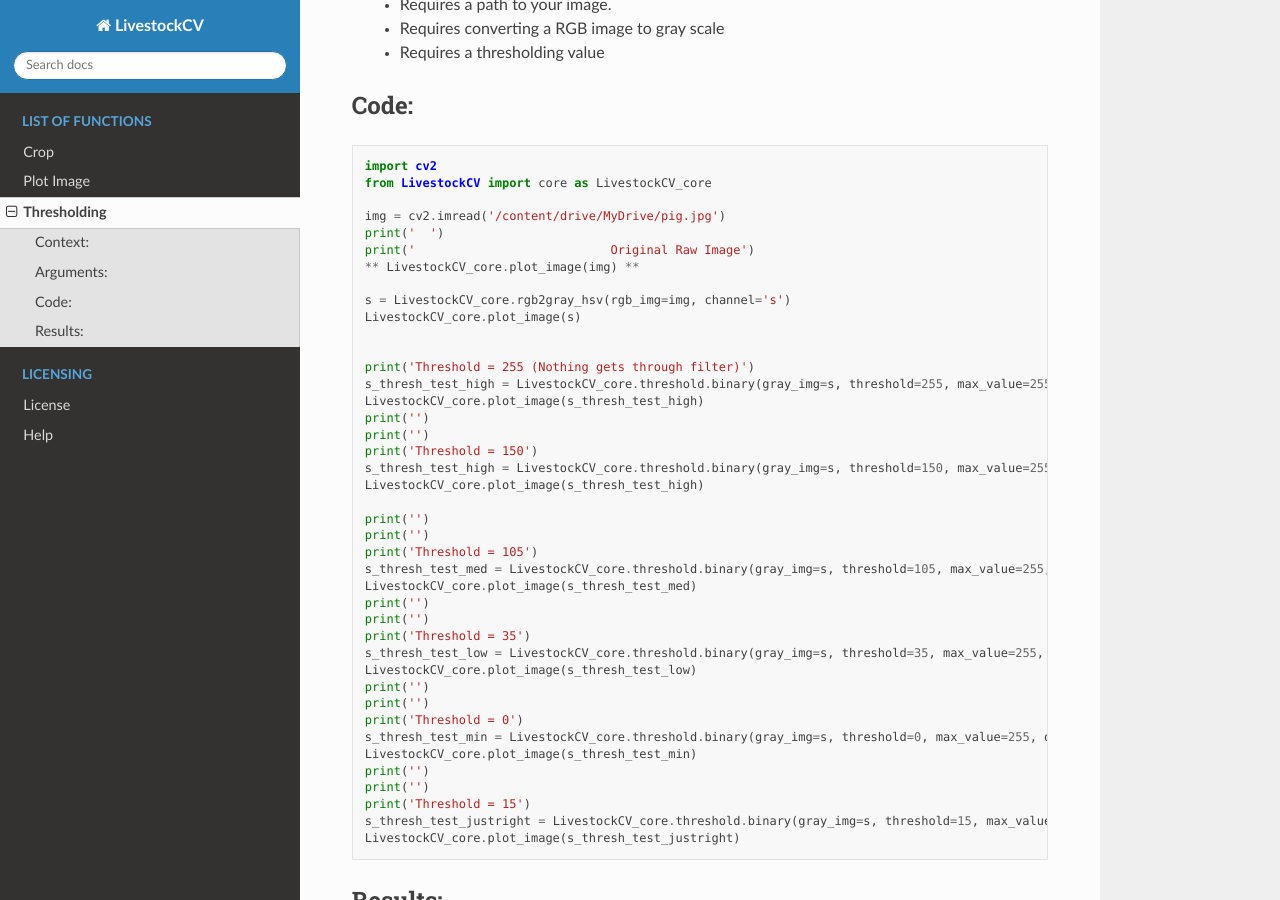
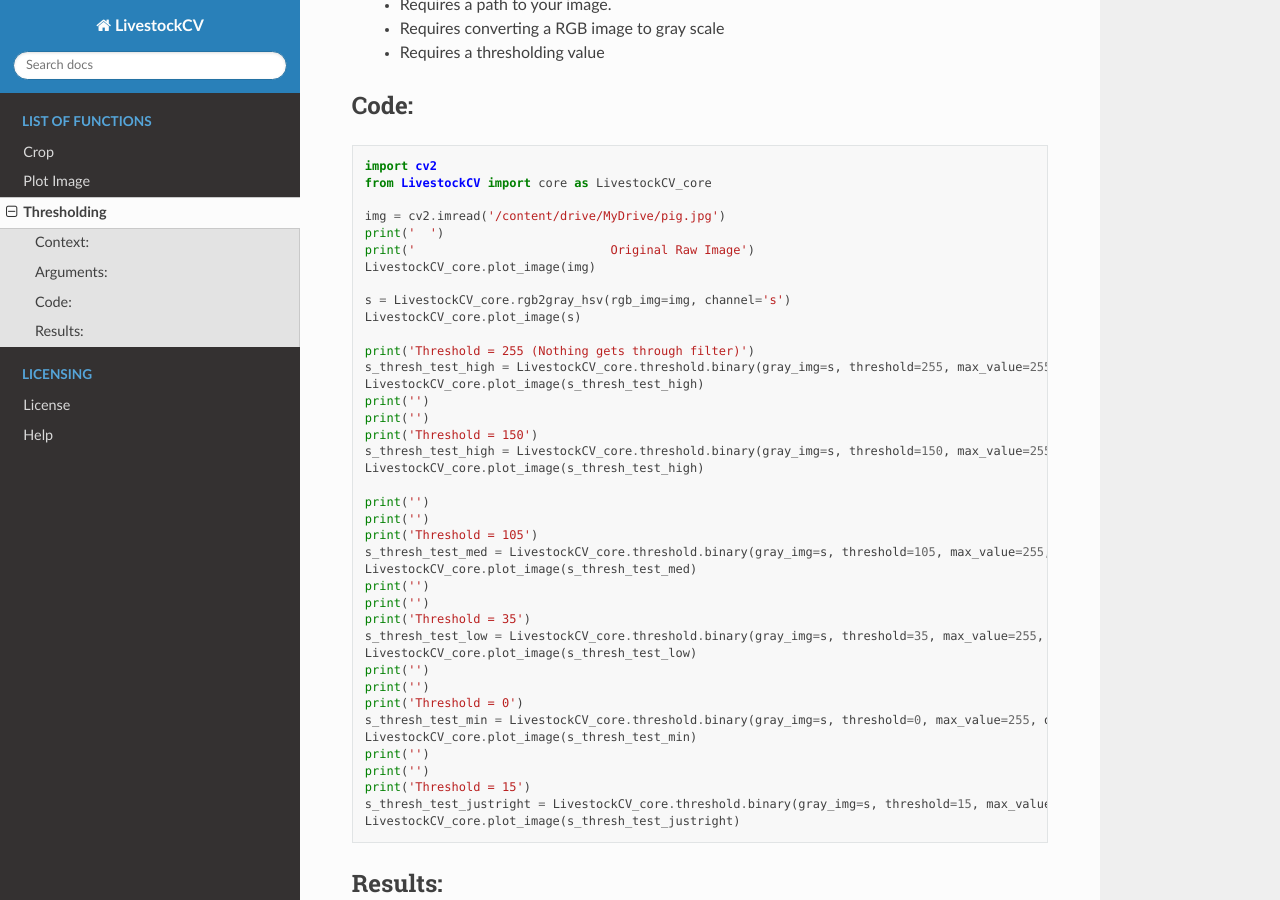
Before and after one commit to peschelgroup/LivestockCV, a Sphinx documentation site: the page built from docs/source/Thresholding.rst, in a window 1280 px wide and 900 px high, scrolled down 447 px. Built offline with Sphinx 7.4.7 and the Read the Docs theme 2.0.0, drawn with Linux system fonts in a browser that asks for light colours.

Commit message:
Adding documentation

```diff
--- a/docs/source/Thresholding.rst
+++ b/docs/source/Thresholding.rst
@@ -33,11 +33,10 @@ Code:
    img = cv2.imread('/content/drive/MyDrive/pig.jpg')
    print('  ')
    print('                           Original Raw Image')
-   ** LivestockCV_core.plot_image(img) **
+   LivestockCV_core.plot_image(img)
 
    s = LivestockCV_core.rgb2gray_hsv(rgb_img=img, channel='s')
    LivestockCV_core.plot_image(s)
-
 
    print('Threshold = 255 (Nothing gets through filter)')
    s_thresh_test_high = LivestockCV_core.threshold.binary(gray_img=s, threshold=255, max_value=255, object_type='light')
```
